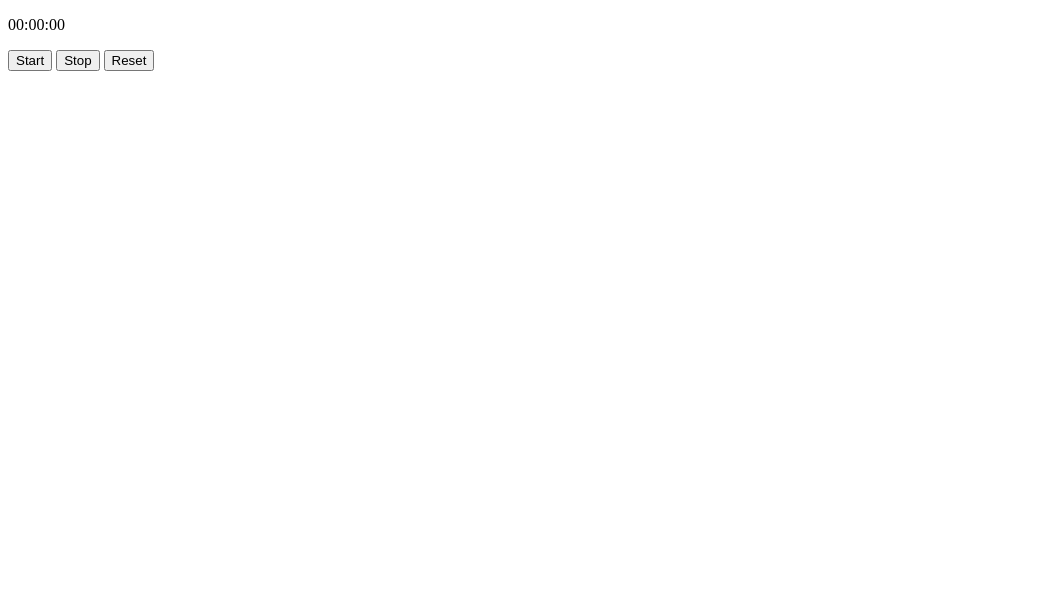
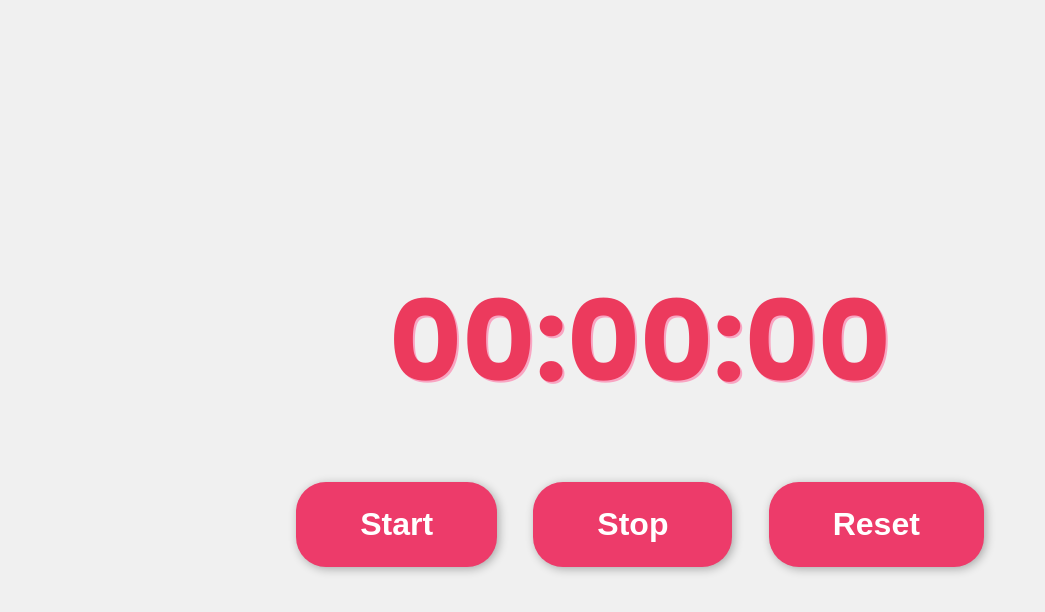
Before and after one commit to Luvjen11/js-projects, a plain HTML site: page stopwatch/index.html in a window 1280 px wide. Shown: the whole page, without its empty margins (0-1045 px from the left). Drawn offline with Linux system fonts and the light colour scheme.

Commit message:
style file for web version

```diff
--- a/stopwatch/index.html
+++ b/stopwatch/index.html
@@ -8,14 +8,13 @@
     <title>StopWatch</title>
 </head>
 <body>
-    <div class="container">
+
         <p class="timer" id="timer">00:00:00</p>
         <div class="buttons">
             <button id="start">Start</button>
             <button id="stop">Stop</button>
             <button id="reset">Reset</button>
         </div>
-    </div>
 </body>
 <script src="main.js"></script>
 </html>
--- a/stopwatch/style.css
+++ b/stopwatch/style.css
@@ -0,0 +1,49 @@
+@import url('https://fonts.googleapis.com/css2?family=Poppins:ital,wght@0,100;0,200;0,300;0,400;0,500;0,600;0,700;0,800;0,900;1,100;1,200;1,300;1,400;1,500;1,600;1,700;1,800;1,900&display=swap');
+
+body {
+    margin: 0;
+    display: flex;
+    justify-content: center;
+    flex-direction: column;
+    align-items: center;
+    height: 100vh;
+    font-family: "Poppins", Verdana, Geneva, Tahoma, sans-serif;
+    background-color: #f0f0f0;
+    overflow: hidden;
+}
+
+
+.timer {
+    color: #ec3a5d;
+    font-size: 7rem;
+    font-weight: bolder;
+    margin: 40px auto;
+    text-shadow:  2px 2px #f8a5c2;
+    width: 600px;
+    text-align: center;
+}
+
+button {
+    background-color: #ed3b6a;
+    padding: 1.5rem 4rem;
+    margin: 1rem;
+    color: white;
+    border: none;
+    border-radius: 30px;
+    cursor: pointer;
+    transition: opacity .3s ease-in-out;
+    font-weight: bold;
+    font-size: 2rem;
+    box-shadow: 2px 2px 10px rgba(0,0,0,.3);
+}
+
+button:hover {
+    opacity: .7;
+    background-color: #f8a5c2;
+    box-shadow: 2px 2px 10px rgba(0,0,0,.5);
+}
+
+button[disabled] {
+    opacity: .5;
+    cursor: default;
+}
```
